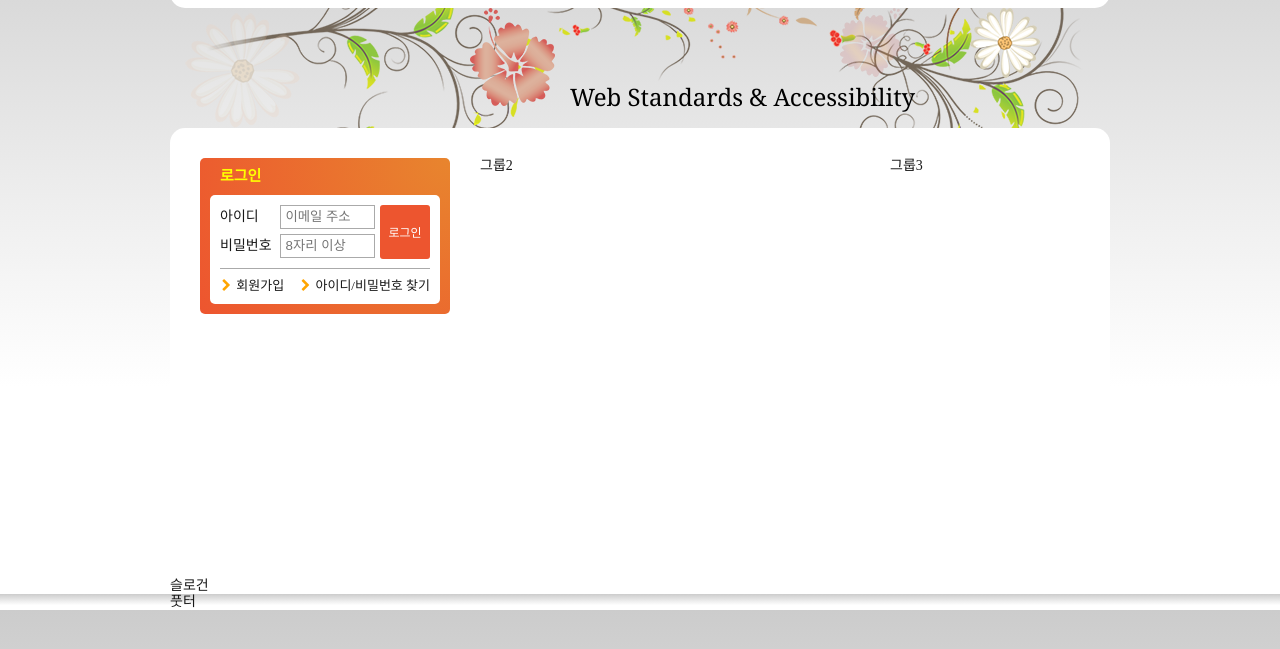
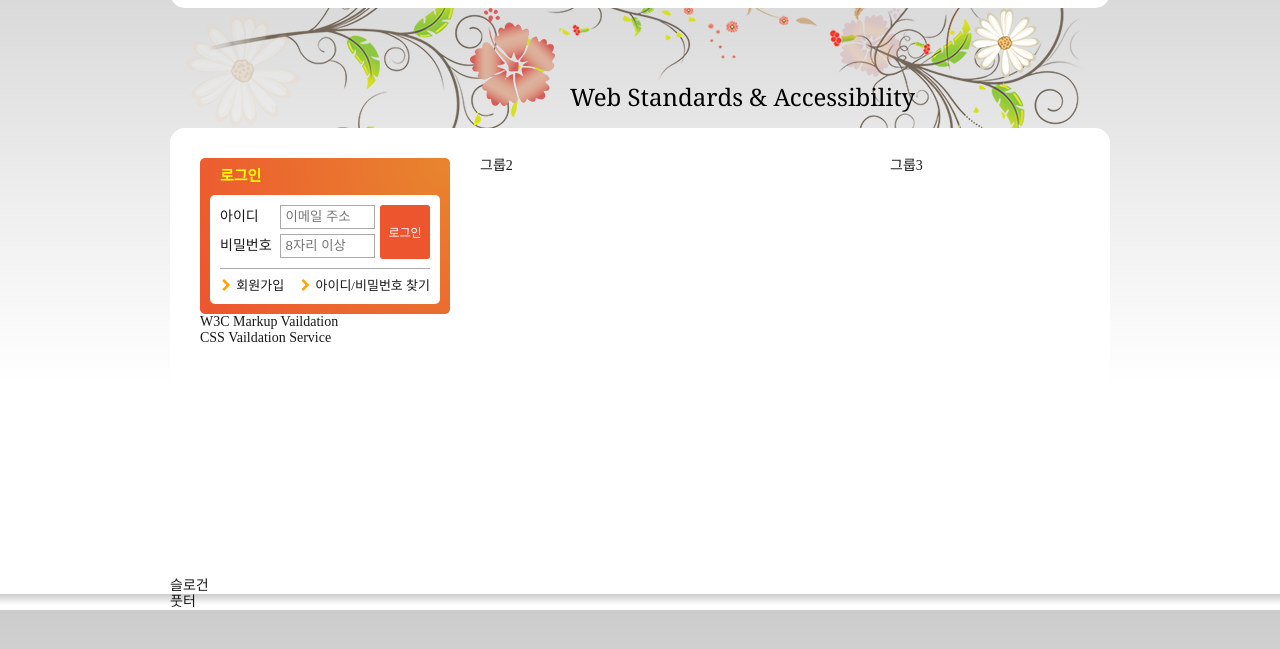
Before and after one commit to leeipsae831/webcafe, a plain HTML site: page index.html in a window 1280 px wide. Shown: the part 133-782 px from the top of the page. Drawn offline with Linux system fonts and the light colour scheme; a web font is replaced by a local one.

Commit message:
유효성검사 마크 배너 마크업

```diff
--- a/index.html
+++ b/index.html
@@ -158,6 +158,17 @@
               </li>
             </ul>
           </section>
+          <section class="validation">
+            <h2 class="readable-hidden">유효성 검사 배너</h2>
+            <ul class="validation-list">
+              <li>
+                <a href="https://validator.w3.org/" target="_blank" title="마크업 유효성 검사 사이트로 이동(새창)">W3C Markup Vaildation</a>
+              </li>
+              <li>
+                <a href="https://jigsaw.w3.org/css-validator/" target="_blank" title="CSS 유효성 검사 사이트로 이동(새창)">CSS Vaildation Service</a>
+              </li>
+            </ul>
+          </section>
         </div>
         <div class="group group2">그룹2</div>
         <div class="group group3">그룹3</div>
```
